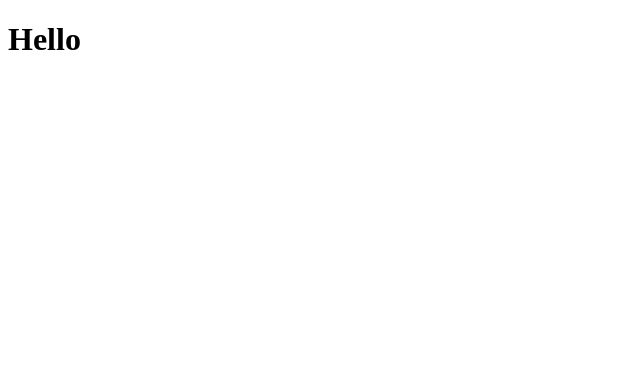
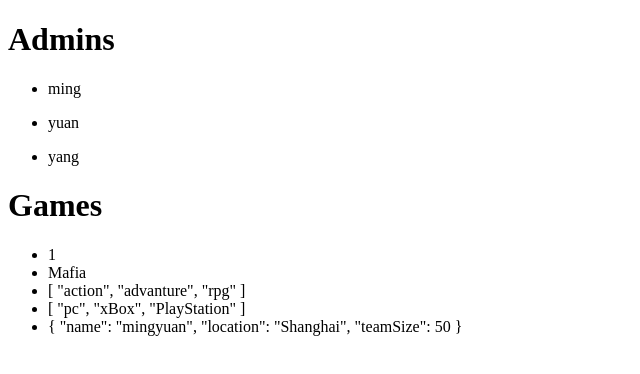
Before and after one commit to jalilzod/VUE.js, a Vue app in the folder 00VueBasic/myVuePack/: page / in a window 1280 px wide. Shown: the top 374 px of the page, without its empty margins (0-640 px from the left). Built offline with nearby package versions, Linux system fonts and the light colour scheme.

Commit message:
Provide injection finished

```diff
--- a/00VueBasic/myVuePack/src/App.vue
+++ b/00VueBasic/myVuePack/src/App.vue
@@ -1,17 +1,33 @@
 <script setup>
-import ProvInject from './components/11ProvideInject/ProvInject.vue'
+import PracticeComponent from './components/11ProvideInject/PracticeComponent.vue'
 import o2UserForm from './components/01Events/o2UserForm.vue'
 import o1Event from './components/01Events/o1Event.vue'
-import{ref} from 'vue'
-// const firstName = ref('Ming');
-// const lastName = ref('Yuan');
+import {provide} from 'vue'
+
+provide(
+  'admin',
+  ['ming','yuan','yang'],
+)
+
+provide(
+  'games',{
+    id:1,
+    title:'Mafia',
+    genre: ['action','advanture','rpg'],
+    platform: ['pc','xBox','PlayStation'],
+    developer: {
+      name: 'mingyuan',
+      location: 'Shanghai',
+      teamSize: 50
+    }
+  })
 
 
 
 </script>
 
 <template>
-   <ProvInject />
+   <PracticeComponent />
 </template>
 
 <style scoped></style>
--- /dev/null
+++ b/00VueBasic/myVuePack/src/components/11ProvideInject/PracticeComponent.vue
@@ -0,0 +1,24 @@
+<script setup>
+  import {inject} from 'vue'
+
+let admins = inject('admin');
+let games = inject('games');
+
+</script>
+
+
+<template>
+  <h1>Admins</h1>
+  <ul v-for="(admin,index) in admins" :key="index">
+      <li>{{ admin }}</li>
+  </ul>
+  <h1>Games</h1>
+  <ul>
+      <li>{{ games.id }}</li>
+      <li>{{ games.title }}</li>
+      <li>{{ games.genre }}</li>
+      <li>{{ games.platform }}</li>
+      <li>{{ games.developer }}</li>
+  </ul>
+
+</template>
--- a/00VueBasic/myVuePack/src/components/11ProvideInject/ProvInject.vue
+++ b/00VueBasic/myVuePack/src/components/11ProvideInject/ProvInject.vue
@@ -1,7 +1,20 @@
 <script setup>
+import {inject} from 'vue'
+
+
+const userName = inject('userName');
+const userEmail = inject('userEmail');
+const userAge = inject('userAge');
+
+
 </script>
 
 
 <template>
-  <h1>Hello</h1>
+
+  <h1>User component</h1>
+  <h1>{{ userName }}</h1>
+  <h1>{{ userEmail }}</h1>
+  <h1>{{ userAge }}</h1>
+
 </template>
```
Also changed, not shown: 00VueBasic/myVuePack/src/components/11ProvideInject/UserVue.vue (added, +10 -0 lines).
